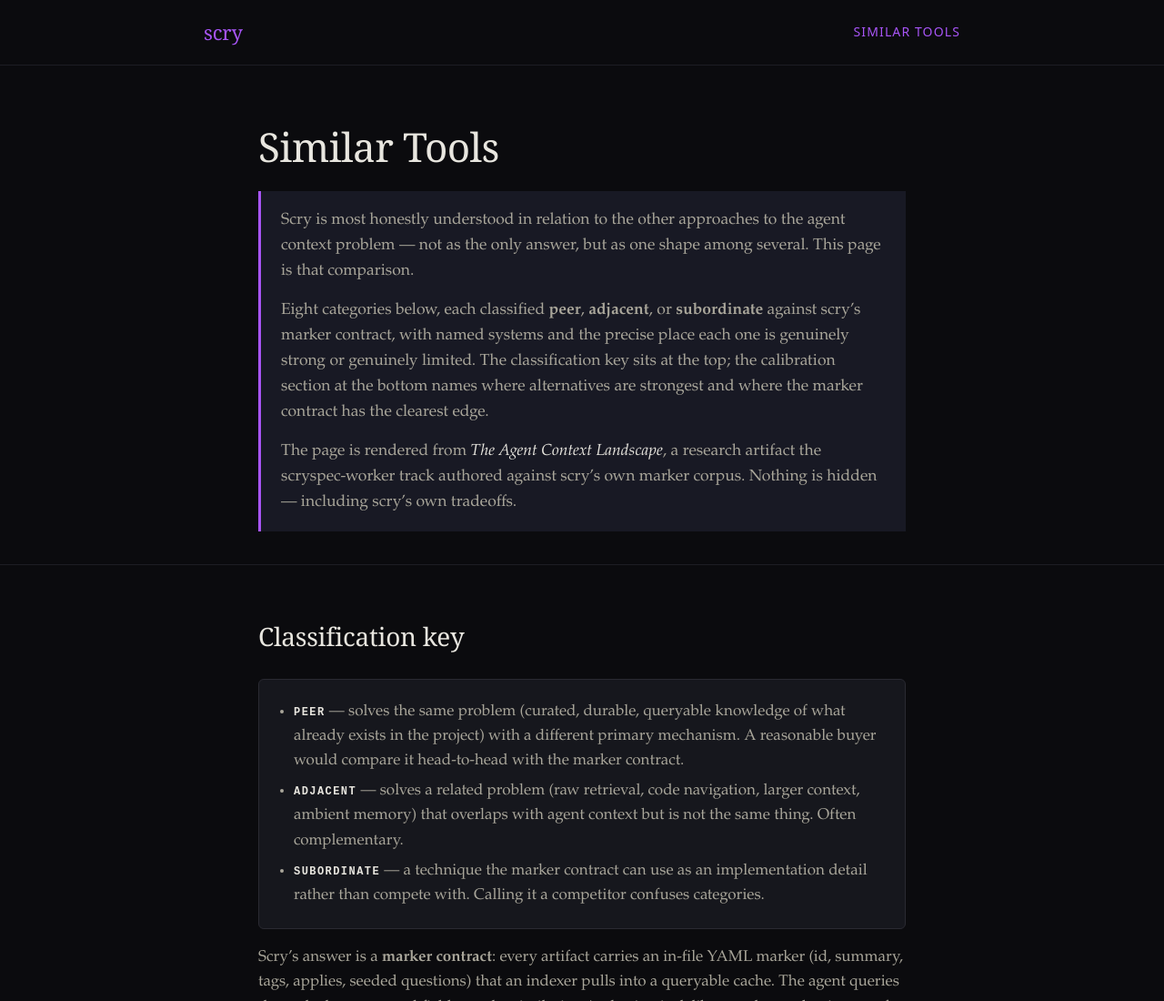
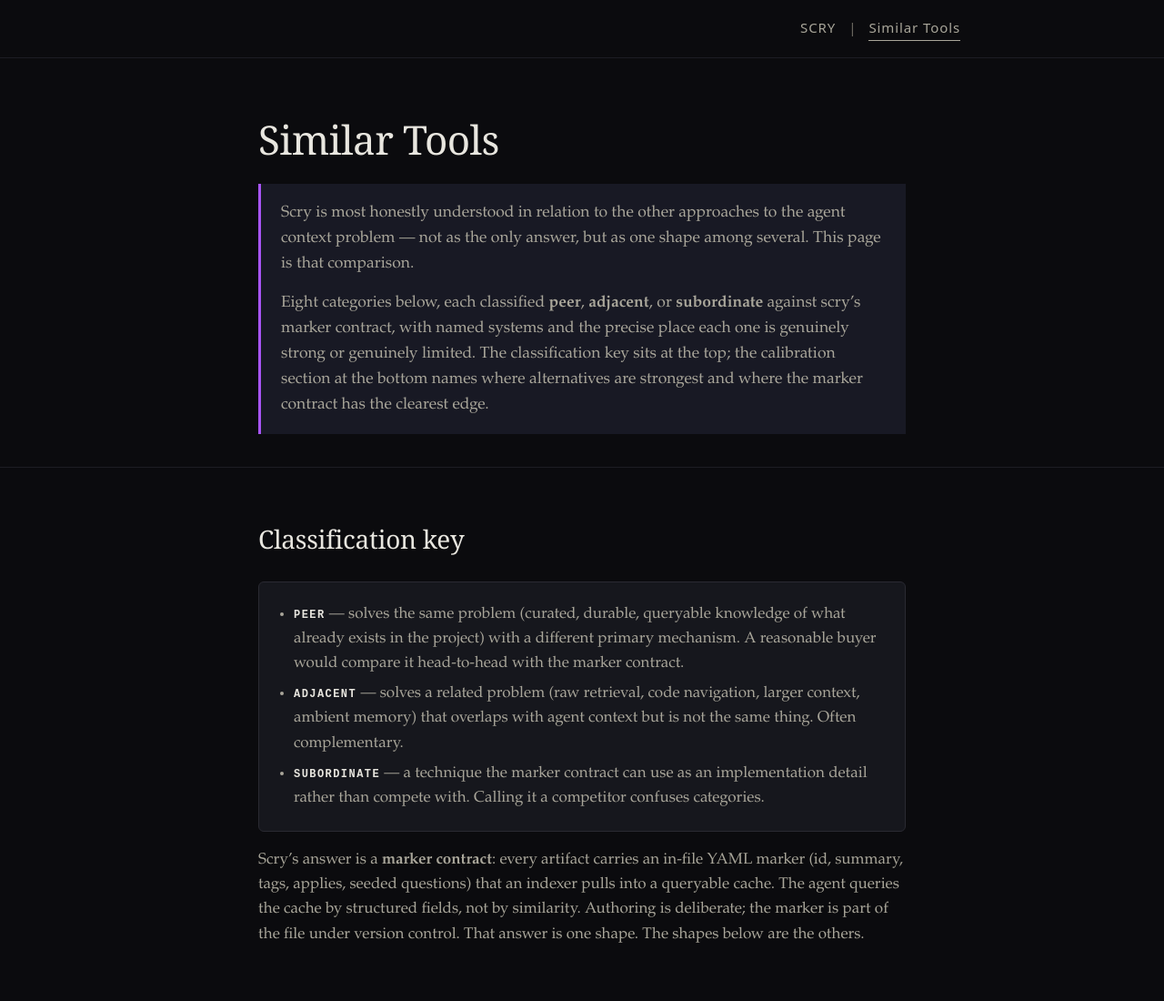
Before and after one commit to prmichaelsen/scryspec-landing, a plain HTML site: page site/similar-tools.html in a window 1280 px wide. Shown: the top 1100 px of the page at 91% size. Drawn offline with Linux system fonts and the light colour scheme.

Commit message:
site: nav restyle (SCRY | Similar Tools, sans-serif, right-aligned, subtle underline active) + drop /similar-tools meta-copy paragraph

```diff
--- a/site/similar-tools.html
+++ b/site/similar-tools.html
@@ -61,41 +61,39 @@
   nav.topnav .wrap {
     display: flex;
     align-items: center;
-    justify-content: space-between;
+    justify-content: flex-end;
     padding-top: 18px;
     padding-bottom: 18px;
     gap: 16px;
   }
-  nav.topnav .brand {
-    font-family: ui-serif, "Iowan Old Style", Georgia, serif;
-    font-size: clamp(18px, 2.2vw, 22px);
-    color: var(--color-primary);
-    border-bottom: 0;
-    letter-spacing: -0.01em;
-    font-weight: 500;
-  }
-  nav.topnav .brand:hover { color: var(--color-accent); }
   nav.topnav .navlinks {
     display: flex;
-    align-items: center;
-    gap: clamp(14px, 3vw, 28px);
+    align-items: baseline;
+    gap: clamp(10px, 1.6vw, 14px);
   }
   nav.topnav .navlinks a {
     font-family: ui-sans-serif, system-ui, -apple-system, "Segoe UI", Inter, sans-serif;
-    font-size: clamp(12px, 1.5vw, 14px);
-    letter-spacing: 0.08em;
-    text-transform: uppercase;
+    font-size: clamp(13px, 1.6vw, 15px);
+    letter-spacing: 0.06em;
     color: var(--ink-muted);
-    border-bottom: 0;
+    border-bottom: 1px solid transparent;
+    padding-bottom: 2px;
     white-space: nowrap;
+    font-weight: 500;
   }
-  nav.topnav .navlinks a:hover,
+  nav.topnav .navlinks a:hover { color: var(--color-primary); }
   nav.topnav .navlinks a[aria-current="page"] {
-    color: var(--color-primary);
+    border-bottom-color: var(--ink-muted);
+  }
+  nav.topnav .navlinks .navsep {
+    color: var(--ink-dim);
+    font-family: ui-sans-serif, system-ui, sans-serif;
+    font-size: clamp(13px, 1.6vw, 15px);
+    user-select: none;
   }
   @media (max-width: 480px) {
     nav.topnav .wrap { padding-top: 14px; padding-bottom: 14px; }
-    nav.topnav .navlinks { gap: 14px; }
+    nav.topnav .navlinks { gap: 8px; }
   }
 
   /* Page header */
@@ -231,8 +229,9 @@
 <!-- ─── TOP NAV ───────────────────────────────────────────────── -->
 <nav class="topnav">
   <div class="wrap">
-    <a class="brand" href="/">scry</a>
     <div class="navlinks">
+      <a href="/">SCRY</a>
+      <span class="navsep" aria-hidden="true">|</span>
       <a href="/similar-tools" aria-current="page">Similar Tools</a>
     </div>
   </div>
@@ -244,7 +243,6 @@
     <div class="abstract">
       <p>Scry is most honestly understood in relation to the other approaches to the agent context problem &mdash; not as the only answer, but as one shape among several. This page is that comparison.</p>
       <p>Eight categories below, each classified <strong>peer</strong>, <strong>adjacent</strong>, or <strong>subordinate</strong> against scry&rsquo;s marker contract, with named systems and the precise place each one is genuinely strong or genuinely limited. The classification key sits at the top; the calibration section at the bottom names where alternatives are strongest and where the marker contract has the clearest edge.</p>
-      <p>The page is rendered from <em>The Agent Context Landscape</em>, a research artifact the scryspec-worker track authored against scry&rsquo;s own marker corpus. Nothing is hidden &mdash; including scry&rsquo;s own tradeoffs.</p>
     </div>
   </div>
 </header>
```
Also changed, not shown: site/index.html (+19 -20 lines).
